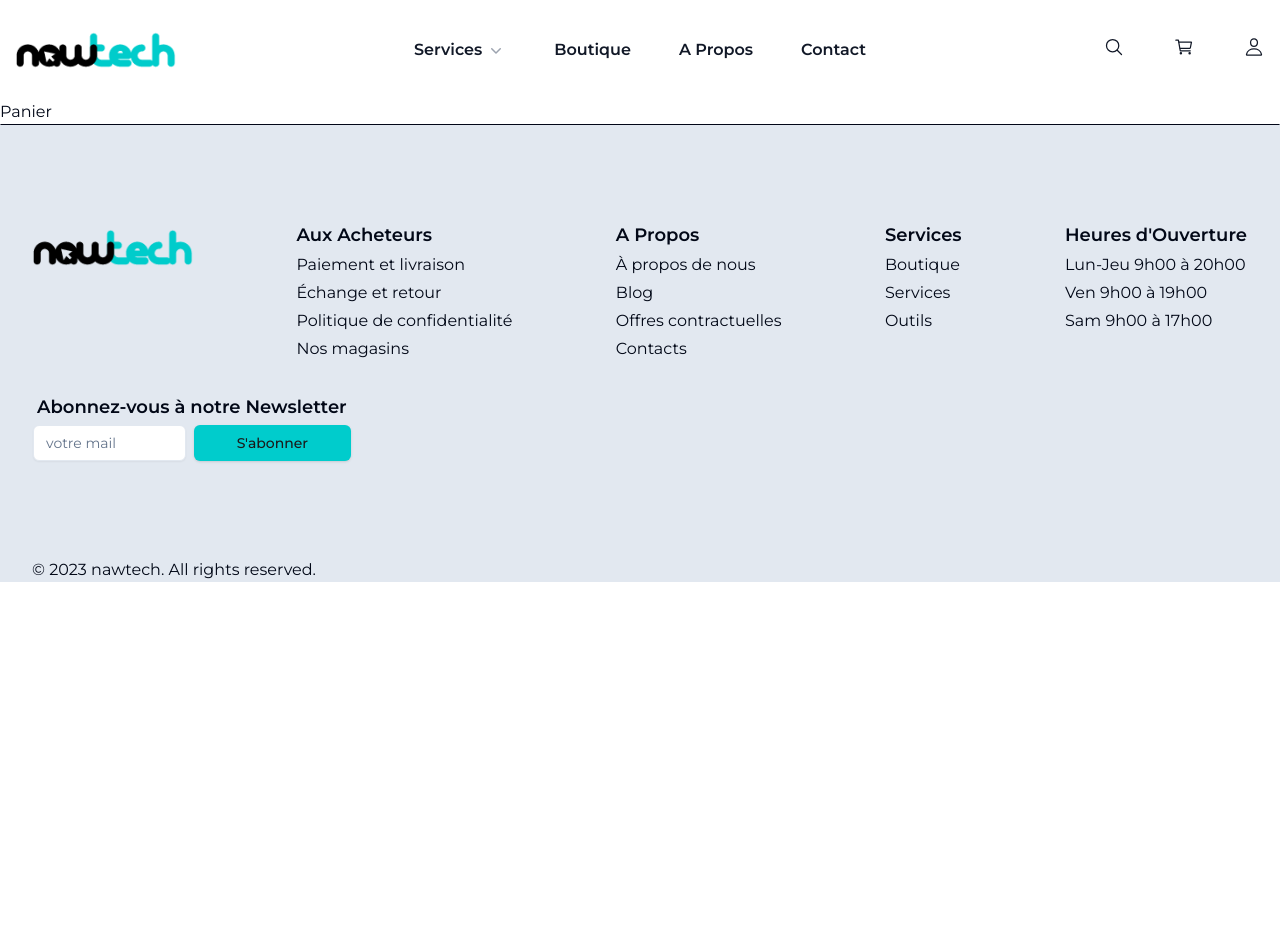
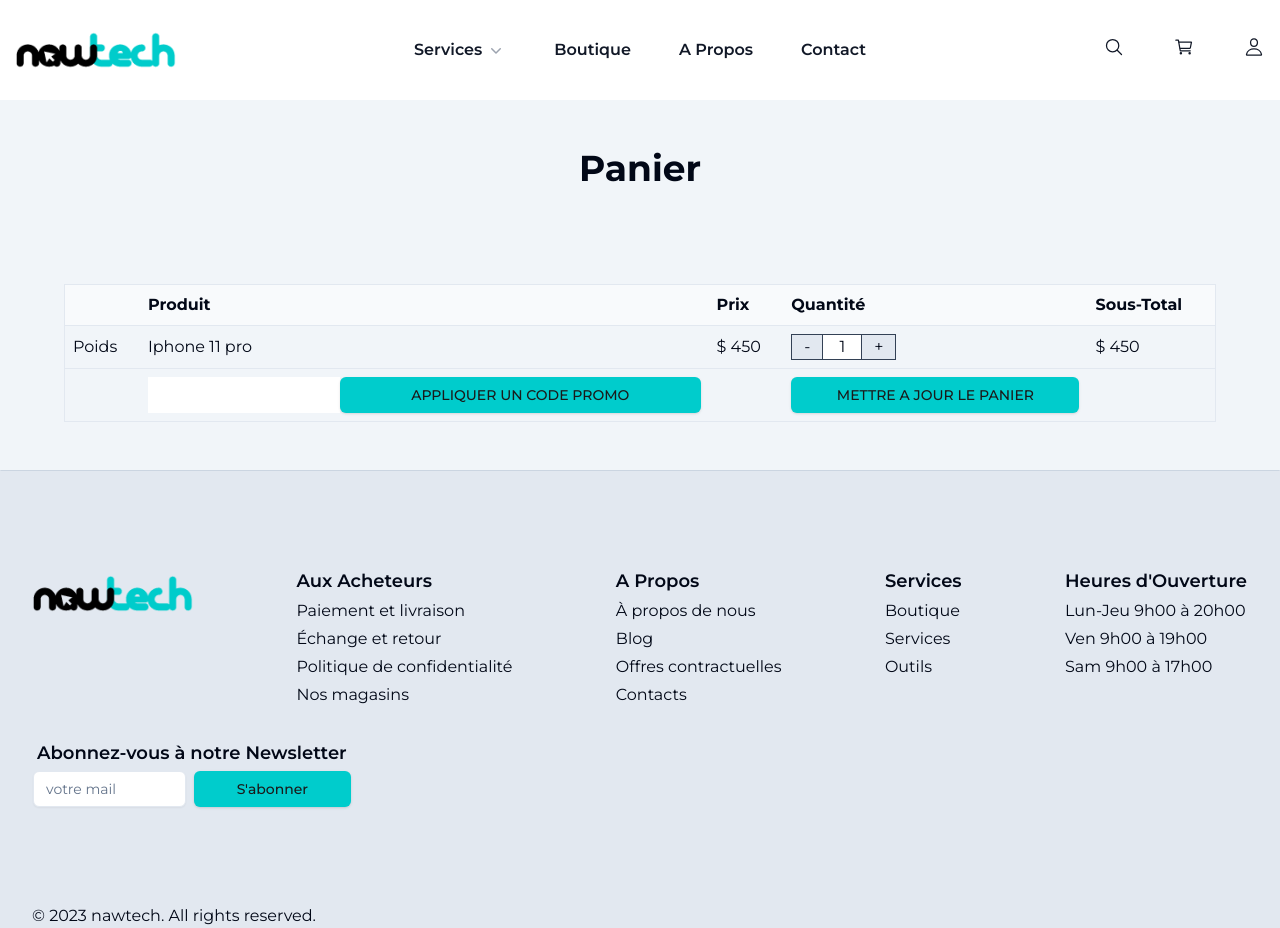
Before and after one commit to BlackJr-Git/e-commerce-shop, a React (Vite) app: page /cart in a window 1280 px wide. Before the commit the page ends 800 px from the top, so only its background shows below. Built offline with nearby package versions, Linux system fonts and the light colour scheme.

Commit message:
feat : product cart table on product page

```diff
--- a/src/components/footer/footer.jsx
+++ b/src/components/footer/footer.jsx
@@ -6,7 +6,7 @@ import WorkTime from "./work-time";
 function Footer() {
   return (
     <section className="bg-slate-200 ">
-      <footer className="max-w-7xl py-24 flex flex-wrap justify-between border border-t-slate-950 footer container gap-6">
+      <footer className="max-w-7xl py-24 flex flex-wrap justify-between border border-t-slate-300 footer container gap-6">
         <Logo />
         <ToTheBuyerLinks />
         <AboutLinks />
--- a/src/components/hero-banner.jsx
+++ b/src/components/hero-banner.jsx
@@ -4,9 +4,10 @@ import { Link } from "react-router-dom";
 
 function HeroBanner() {
   return (
-    <div className="hero-banner max-w-7xl m-auto rounded-2xl p-6 mb-24 ">
+    <div className="bg-slate-100">
+      <div className="hero-banner max-w-7xl m-auto rounded-2xl p-6 pb-24 ">
       <div className="products-image rounded-2xl bg-white max-w-full max-h-full md:"></div>
-      <div className="hero-title flex flex-col  justify-between gap-3 bg-slate-100 p-7 rounded-2xl">
+      <div className="hero-title flex flex-col  justify-between gap-3 bg-slate-50 p-7 rounded-2xl">
         <div className="flex flex-col gap-7">
           <h1 className="text-5xl font-bold text-slate-950">
             Trouvez les dernières innovations tech chez Nawtech !
@@ -38,6 +39,7 @@ function HeroBanner() {
         </a>
       </div>
     </div>
+    </div>
   );
 }
 
--- a/src/components/products.jsx
+++ b/src/components/products.jsx
@@ -9,7 +9,7 @@ import { ProductCard } from ".";
 
 function Products({ title , productData }) {
   return (
-    <section className="max-w-7xl m-auto my-24 ">
+    <section className="max-w-7xl m-auto py-24 ">
       <h2 className="text-4xl font-bold mb-24 text-center"> {title} </h2>
       <div className="flex justify-center items-center">
         <div className="flex gap-7 justify-between flex-wrap max-w-6xl">
--- a/src/components/service-presentation/services.jsx
+++ b/src/components/service-presentation/services.jsx
@@ -2,7 +2,7 @@ import { ServiceCard } from "../";
 
 function Services() {
   return (
-    <section className="bg-slate-100 py-24">
+    <section className="bg-slate-50 py-24">
       <div className="max-w-7xl m-auto  flex justify-center gap-8 px-4 flex-wrap">
         <ServiceCard
           icon={"cart-outline"}
--- a/src/components/side-cart.jsx
+++ b/src/components/side-cart.jsx
@@ -1,11 +1,12 @@
 import { Button } from "./ui/button";
 import { useStore } from "@/appStore";
+import { Link } from "react-router-dom";
 
 function SideCart({ className, handleClick }) {
   const { productsAddedToCart } = useStore();
   return (
     <div className={className}>
-      {productsAddedToCart ? (
+      {productsAddedToCart != [] ? (
         <>
           <div className="p-4 flex items-center justify-between border-b border-slate-200">
             <h3 className="font-semibold text-xl ">Panier</h3>
@@ -29,9 +30,9 @@ function SideCart({ className, handleClick }) {
 
           <div className="flex flex-col items-center justify-center gap-3 border-t border-slate-200 py-3">
             <Button variant="outline" className="w-11/12 font-medium">
-              Voir le panier
+              <Link to={"/cart"}>Voir le panier</Link>
             </Button>
-            <Button className="w-11/12 font-bold">COMMANDER</Button>
+            <Button className="w-11/12 font-bold"> <Link to={"/cart"}>COMMANDER</Link> </Button>
           </div>
         </>
       ) : (
--- a/src/pages/cart.jsx
+++ b/src/pages/cart.jsx
@@ -1,11 +1,91 @@
+import { Button } from "@/components/ui/button";
+import { useState } from "react";
 
 function Cart() {
   return (
-    <main>
-      <h1>Panier</h1>
+    <main className="bg-slate-100">
+      <div className="max-w-7xl m-auto ">
+        <h1 className="text-4xl text-center font-bold py-12">Panier</h1>
+        <CartTable />
+      </div>
+    </main>
+  );
+}
 
-    </main>
+export default Cart;
+
+function CartTable() {
+  // const [numberOfProduct, setNumberOfProduct] = useState(1);
+  // const [totalPrice, setTotalPrice] = useState(100)
+
+  // function addNumberOfProduct(e) {
+  //   e.preventDefault()
+  //   setNumberOfProduct(numberOfProduct + 1)
+  //   setTotalPrice(totalPrice + product.price )
+  // }
+  // function removeNumberOfProduct(e) {
+  //   if (numberOfProduct !== 1) {
+  //     e.preventDefault()
+  //     setNumberOfProduct(numberOfProduct - 1)
+  //     setTotalPrice(totalPrice - product.price )
+  //   }
+  // }
+  return (
+    <div className="py-12">
+      <table className="max-w-6xl w-full m-auto ">
+        <thead className="border border-slate-200 bg-slate-50">
+          <tr className="border border-slate-200 text-left ">
+            <th className="p-2"></th>
+            <th className="p-2">Produit</th>
+            <th className="p-2">Prix</th>
+            <th className="p-2">Quantité</th>
+            <th className="p-2">Sous-Total</th>
+          </tr>
+        </thead>
+        <tbody className="border border-slate-200 ">
+          <CartProduct />
+        </tbody>
+        <tfoot>
+          <tr className="border border-slate-200 text-left ">
+            <td></td>
+            <td className="p-2 flex">
+              <input type="text" /> <Button>APPLIQUER UN CODE PROMO</Button>
+            </td>
+            <td></td>
+            <td className="p-2 text-right">
+              <Button>METTRE A JOUR LE PANIER</Button>{" "}
+            </td>
+          </tr>
+        </tfoot>
+      </table>
+    </div>
+  );
+}
+
+function CartProduct(params) {
+  return(
+    <tr className="border border-slate-200 text-left ">
+            <td className="p-2">Poids</td>
+            <td className="p-2"> Iphone 11 pro </td>
+            <td className="p-2">$ 450</td>
+            <td className="p-2">
+              <div className="flex justify-start items-center border border-solid border-slate-700 w-fit">
+                <button
+                  className="bg-slate-200 border-r border-solid border-slate-700 px-3"
+                  // onClick={removeNumberOfProduct}
+                >
+                  -
+                </button>
+                <p className="bg-white px-4"> 1 </p>
+                <button
+                  className="bg-slate-200 border-l border-solid border-slate-700 px-3"
+                  // onClick={addNumberOfProduct}
+                >
+                  +
+                </button>
+              </div>
+            </td>
+            <td className="p-2">$ 450</td>
+    </tr>
   )
 }
-
-export default Cart ;
--- a/src/pages/home.jsx
+++ b/src/pages/home.jsx
@@ -17,7 +17,9 @@ function Home() {
     <main className='relative'>
       <HeroBanner />
       <Services />
+      <div className='bg-slate-100'>
       <Products title={'Nos Produits '} productData={productsData} />
+      </div>
       <WhyUs />
       {displayCart
         ? <SideCart handleClick={removeCart} className={"ease-in duration-500  h-screen w-96 bg-slate-50 fixed top-0 right-0 flex flex-col justify-between pb-6 border-l border-slate-400"} />
```
Also changed, not shown: src/pages/shop.jsx (line endings or trailing spaces).
